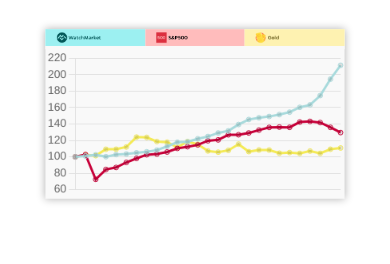
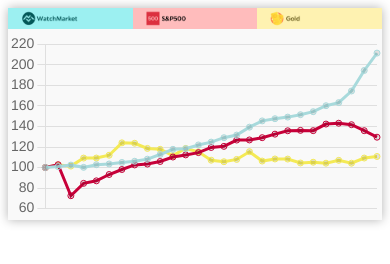
Before and after one commit to lucasglickman/lucasglickman.github.io, a plain HTML site: page index.html in a window 390 px wide. Drawn offline with nearby package versions, Linux system fonts and the light colour scheme.

Commit message:
Update index.html

```diff
--- a/index.html
+++ b/index.html
@@ -18,9 +18,13 @@
 
     #chartcontainer {
       box-shadow: 0px 0px 10px rgba(0, 0, 0, 0.3);
-      scale: 80%;
+      background-color: #f9f9f9;
+      display: flex;
+      flex-direction: column;
+      align-items: center;
       height: auto;
-      background-color: #f9f9f9;
+      max-height: 100vh;
+      overflow-y: scroll;
     }
 
     input[type="checkbox"] {
@@ -45,13 +49,12 @@
     }
 
     @media screen and (max-width: 600px) {
-  #chartcontainer {
-    height: auto;
-    max-height: 50vh; /* or adjust this value to your desired height */
-  }
-}
+      #chartcontainer {
+        max-height: none;
+      }
+    }
+  </style>
 
-  </style>
 </head>
 <body>
   <div id="chartcontainer">
```
